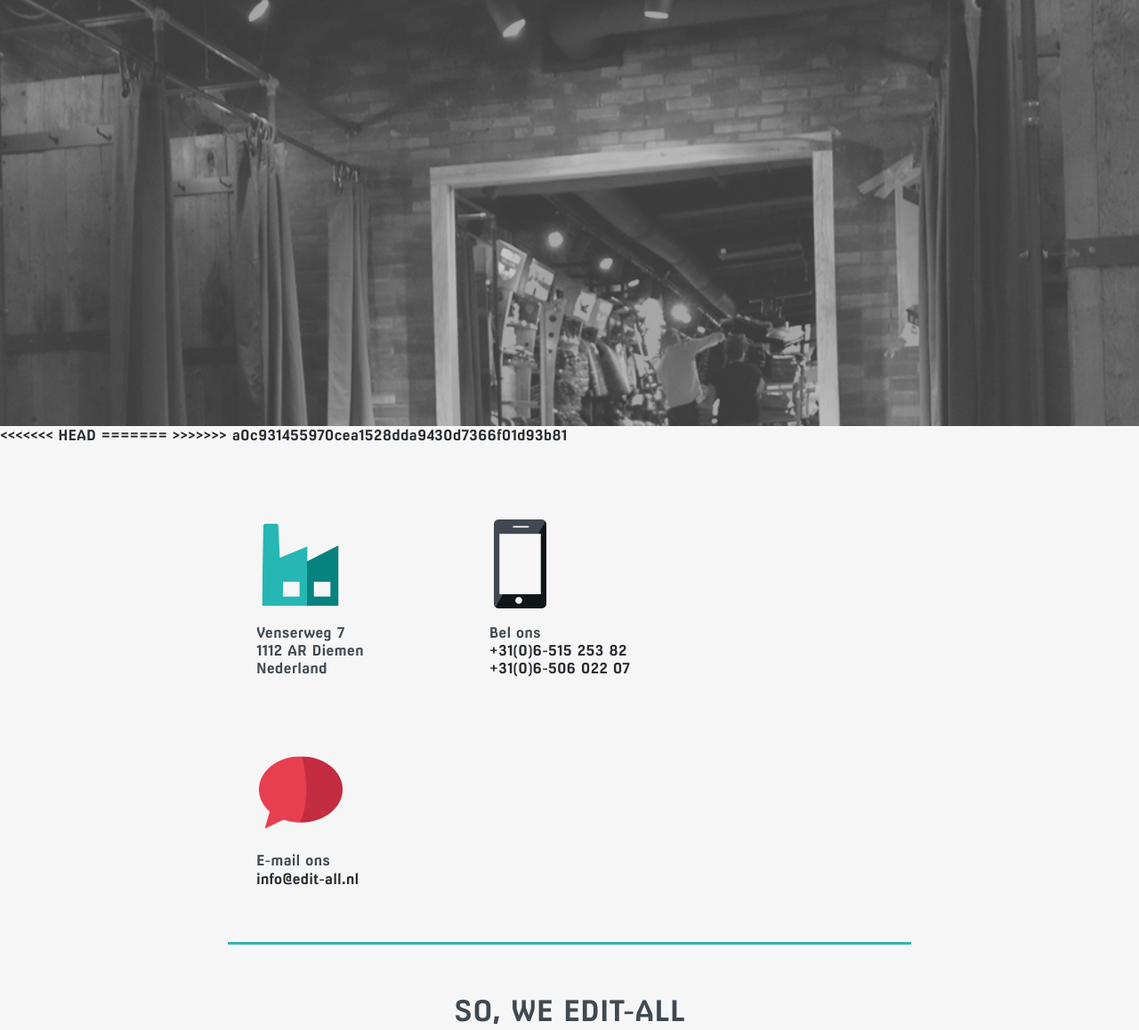
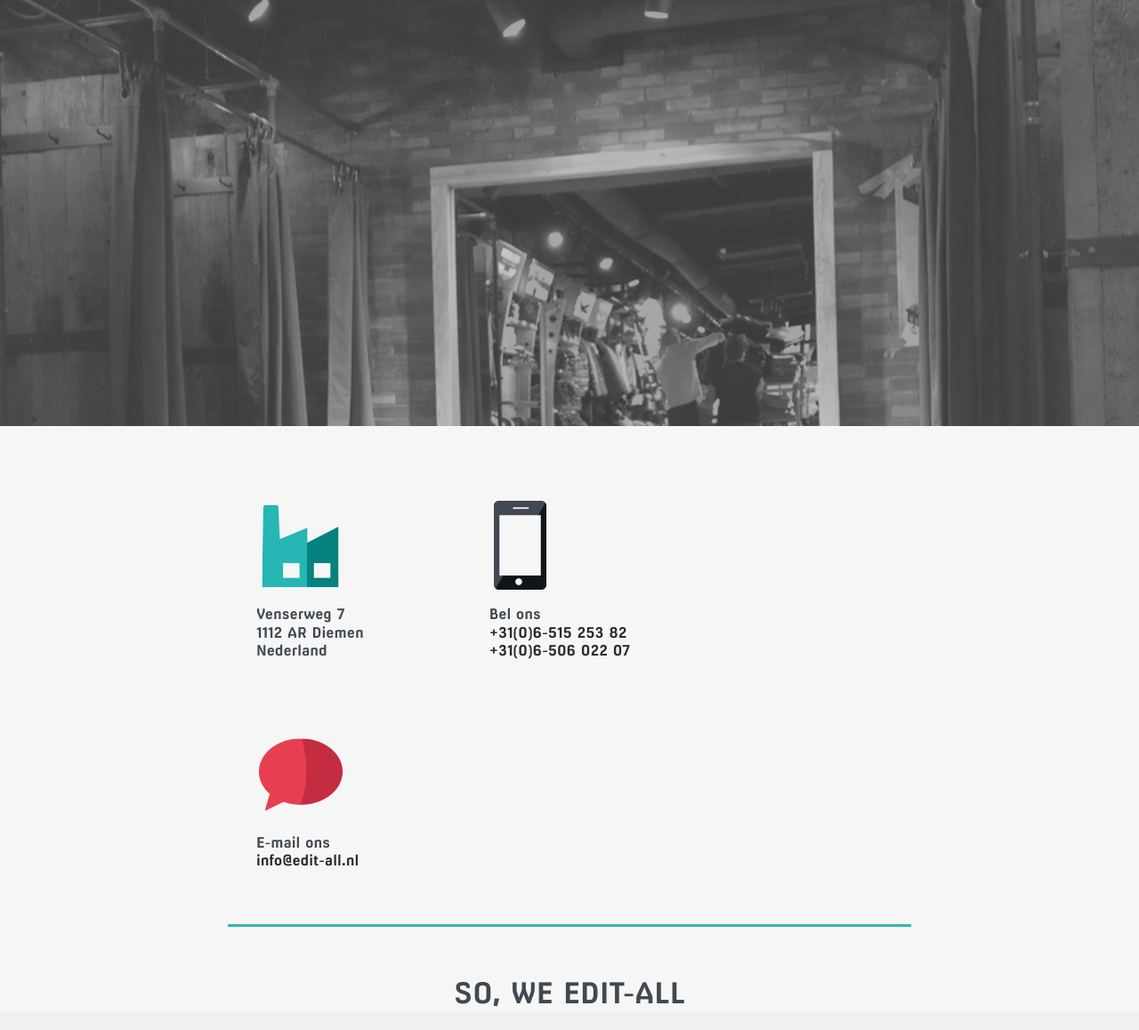
Before and after one commit to Jveenstra1988/editall, a PHP site: page / in a window 1280 px wide. Shown: the part 2622-3780 px from the top of the page at 89% size. After the commit the page ends 3754 px from the top, so only its background shows below. Run offline with PHP 8.4, Linux system fonts and the light colour scheme; some libraries are stand-ins or nearby versions.

Commit message:
footer commit fix

```diff
--- a/inc/footer.php
+++ b/inc/footer.php
@@ -3,10 +3,6 @@
 		    <div id="map-canvas"></div>
 				<!--Content - DIVIDER-->
 				<section id="container" class="bg-wit clear">
-<<<<<<< HEAD
-					<!--<h1 class="txt-antra">So, we edit-all</h1>-->
-=======
->>>>>>> a0c931455970cea1528dda9430d7366f01d93b81
 					<article class="txt-antra">
 						<div>
 							<img src="img/icon-place.png" class="icon">
```
